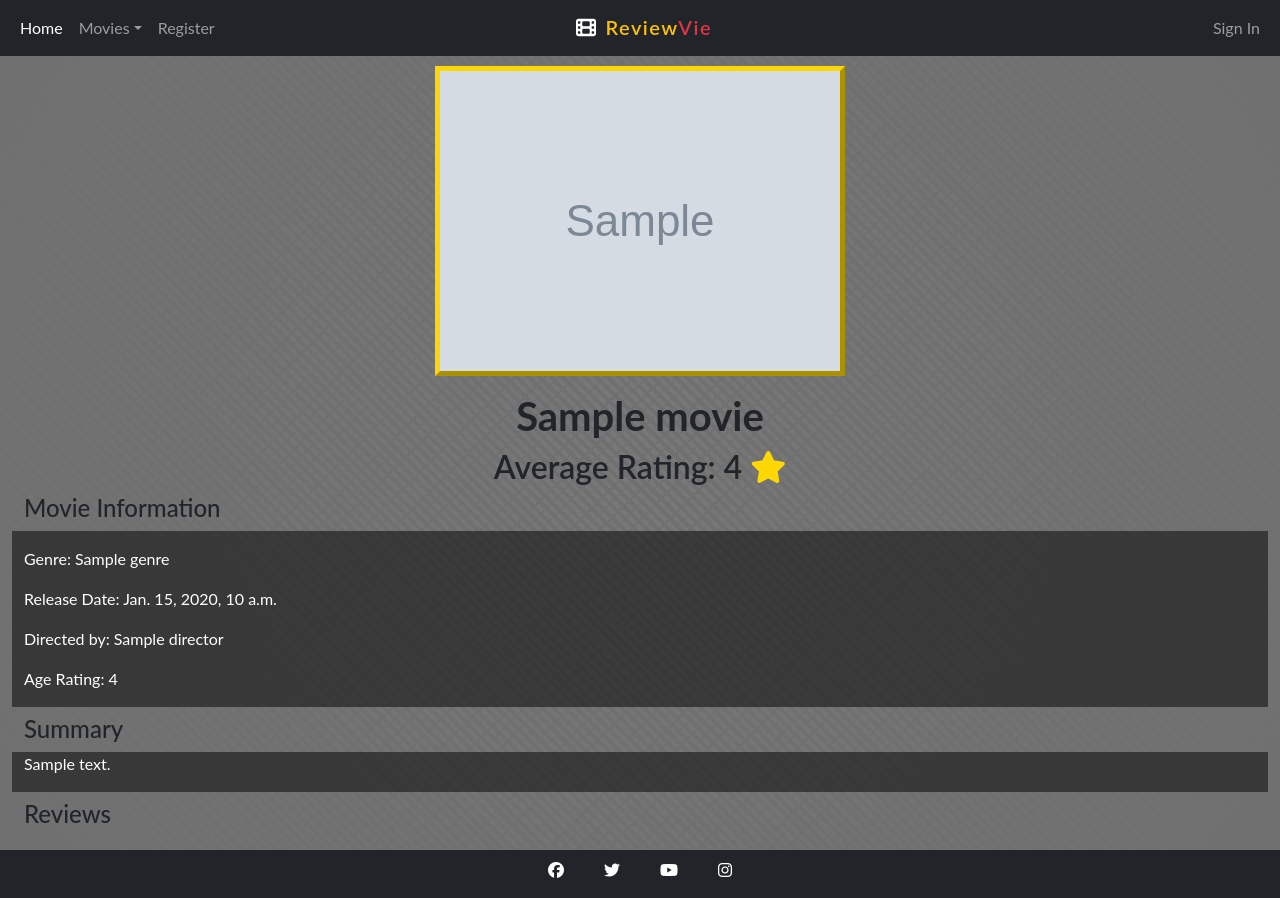
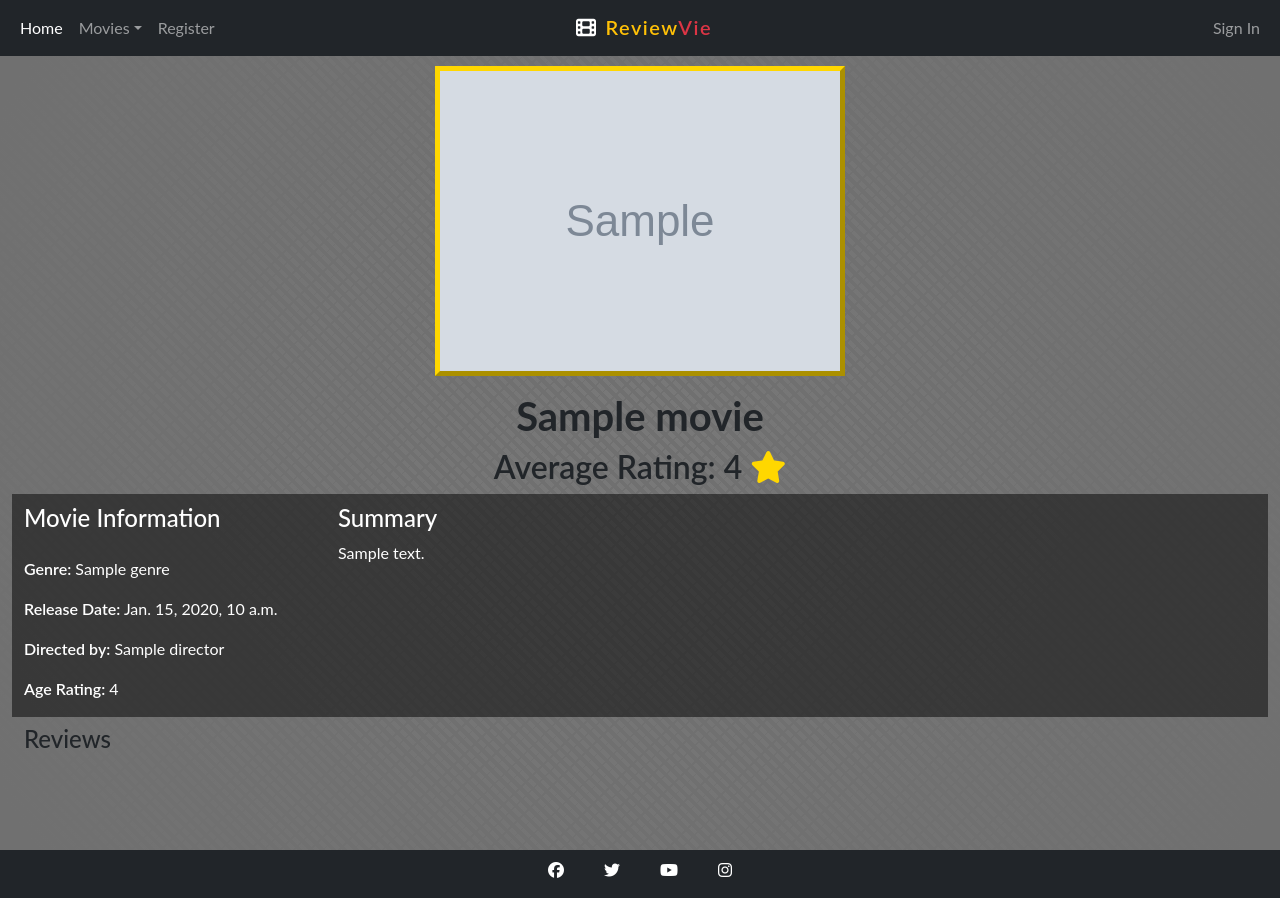
Before and after one commit to JackDay94/ReviewVie, a Django app: template movies/templates/movies/movie_detail.html in a window 1280 px wide. Run offline with Django 3.2, Linux system fonts and the light colour scheme; the template is opened without the code that fills it: most values are stand-ins (such as "Sample title", 1, 10 or a date in 2020); grey boxes marked "Sample" are stand-in pictures; some libraries are stand-ins or nearby versions.

Commit message:
Add forms.py with ReviewForm class to manage form input for reviews. Adjust movie details styles for information and summary.

```diff
--- a/movies/templates/movies/movie_detail.html
+++ b/movies/templates/movies/movie_detail.html
@@ -8,38 +8,39 @@ ReviewVie - {{ movie.name }}
 <div class="container-fluid">
     {% if request.user.is_superuser %}
     <div class="row justify-content-center pt-3">
-    <button type="button" class="me-1 btn btn-dark movie-btn">Edit</button>
-    <button type="button" class="ms-1 btn btn-danger movie-btn">Delete</button>
+        <button type="button" class="me-1 btn btn-dark movie-btn">Edit</button>
+        <button type="button" class="ms-1 btn btn-danger movie-btn">Delete</button>
     </div>
     {% endif %}
     <div class="row">
         <div class="col-12 text-center pt-3" id="top-movie">
             {% if "placeholder" in movie.image.url %}
-            <img src="https://via.placeholder.com/800.png?text=Movie+Awaiting+Image" alt="{{ movie.name }}" class="top-movie-img">
+            <img src="https://via.placeholder.com/800.png?text=Movie+Awaiting+Image" alt="{{ movie.name }}"
+                class="top-movie-img">
             {% else %}
             <img src="{{ movie.image.url }}" alt="{{ movie.name }}" class="top-movie-img">
             {% endif %}
         </div>
         <div class="col-12 text-center pt-3">
             <h1 class="fw-bold">{{ movie.name }} </h1>
-            <h2 class="fw-semibold">Average Rating: {{ movie.average_stars }} <i class="fa-solid fa-star star-rating"></i></h2>
+            <h2 class="fw-semibold">Average Rating: {{ movie.average_stars }} <i
+                    class="fa-solid fa-star star-rating"></i></h2>
         </div>
     </div>
     <div class="row pb-2">
-        <h4>Movie Information</h4>
-        <div class="col-12 movie-details">
-            <p class="pt-3">Genre: {{ movie.genre }}</p>
-            <p>Release Date: {{ movie.release_date }}</p>
-            <p>Directed by: {{ movie.director }}</p>
-            <p>Age Rating: {{ movie.age_rating }}</p>
+        <div class="col-md-3 movie-details">
+            <h4>Movie Information</h4>
+            <p class="pt-3"><span class="fw-semibold">Genre:</span> {{ movie.genre }}</p>
+            <p><span class="fw-semibold">Release Date:</span> {{ movie.release_date }}</p>
+            <p><span class="fw-semibold">Directed by:</span> {{ movie.director }}</p>
+            <p><span class="fw-semibold">Age Rating:</span> {{ movie.age_rating }}</p>
         </div>
-    </div>
-    <div class="row pb-2">
-        <h4>Summary</h4>
-        <div class="col-12 movie-details">
+        <div class="col-md-9 movie-details">
+            <h4>Summary</h4>
             <p>{{ movie.summary | safe }}</p>
         </div>
     </div>
+
     <div class="row">
         <h4>Reviews</h4>
         <div class="col-12">
--- a/static/css/style.css
+++ b/static/css/style.css
@@ -98,6 +98,7 @@ footer {
 .movie-details {
     background-color: rgba(0, 0, 0, 0.5);
     color: #fff;
+    padding-top: 10px;
 }
 
 .movie-btn {
```
Also changed, not shown: movies/forms.py (added, +11 -0 lines).
